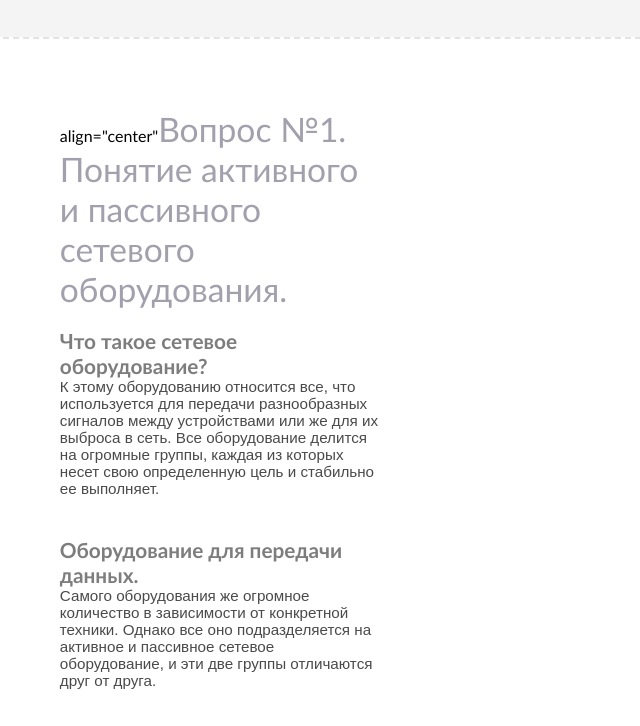
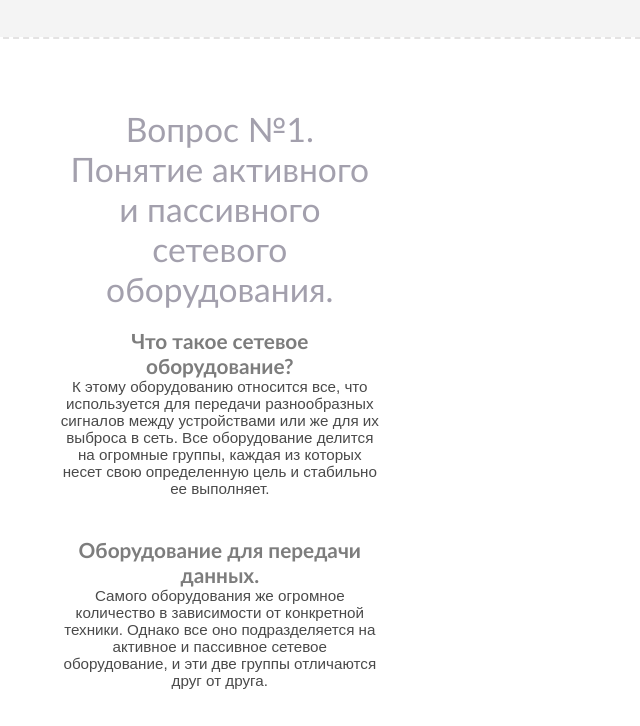
Before and after one commit to ZyngerDooM/Zynger.github.io, a plain HTML site: page index.html in a window 1280 px wide. Shown: the part 3197-3923 px from the top of the page, without its empty margins (17-657 px from the left). Drawn offline with nearby package versions, Linux system fonts and the light colour scheme; a web font is replaced by a local one.

Commit message:
Update index.html

```diff
--- a/index.html
+++ b/index.html
@@ -74,9 +74,9 @@
 
   <div id="faq">
 
-    <div>
+    <div align="center">
 
-      align="center"<span class="title">Вопрос №1. <br> Понятие активного и пассивного сетевого оборудования. <br> </span><br>
+      <span class="title">Вопрос №1. <br> Понятие активного и пассивного сетевого оборудования. <br> </span><br>
       <span class="heading">Что такое сетевое оборудование?</span>
       <p>К этому оборудованию относится все, что используется для передачи разнообразных сигналов между устройствами или же для их выброса в сеть. Все оборудование делится на огромные группы, каждая из которых несет свою определенную цель и стабильно ее выполняет.</p>
       <span class="heading">Оборудование для передачи данных.</span>
```
